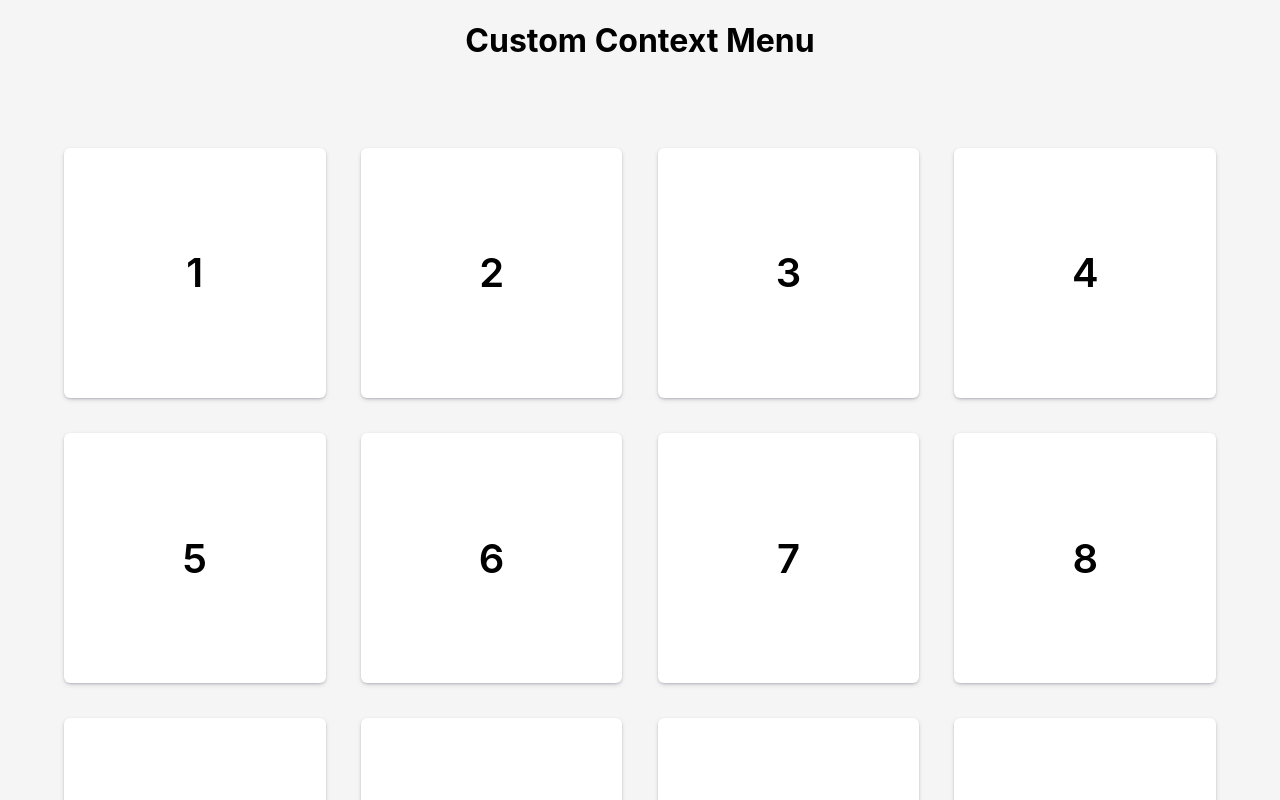
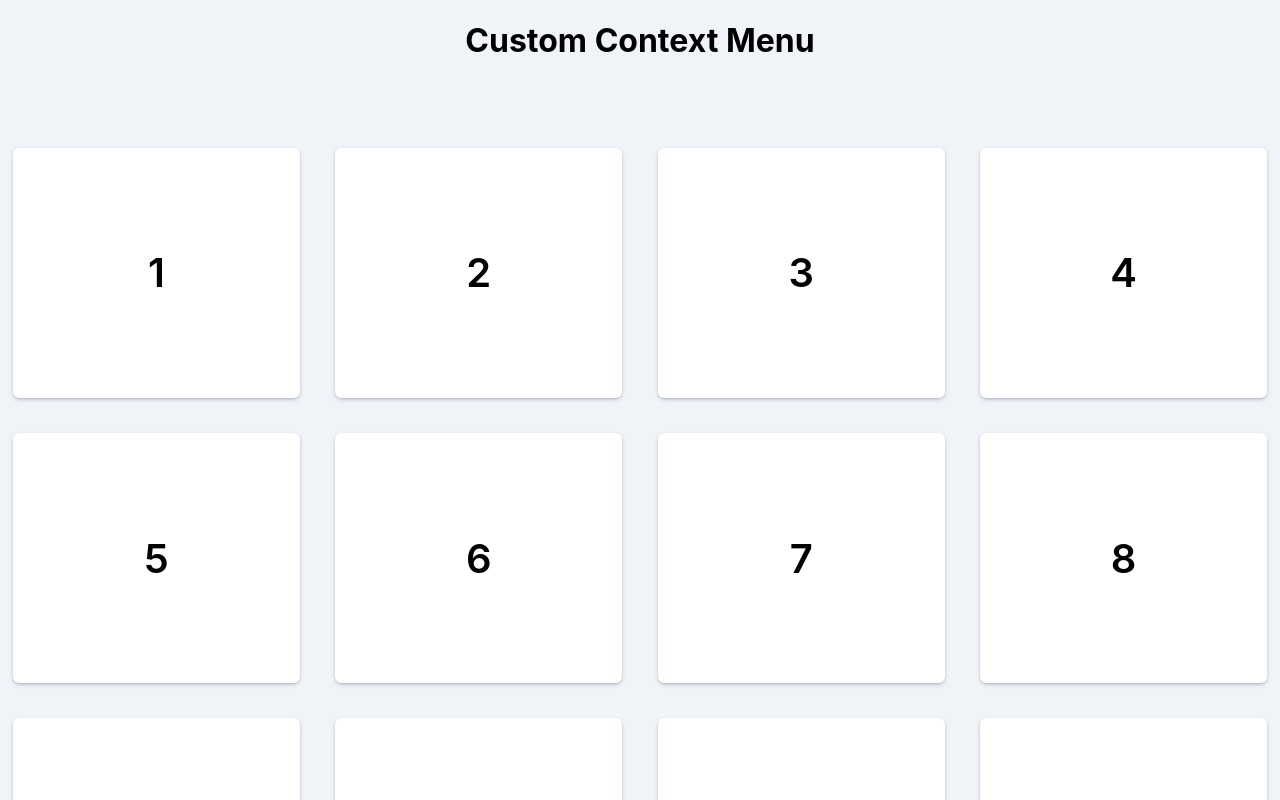
Before and after one commit to sudhir9297/React-Components, a React (Create React App) app: page / in a window 1280 px wide. Built offline with nearby package versions, Linux system fonts and the light colour scheme.

Commit message:
Ui Fixed

```diff
--- a/src/App.js
+++ b/src/App.js
@@ -59,7 +59,7 @@ function App() {
   };
 
   return (
-    <AppContainer>
+    <AppContainer onClick={() => setToggleContextMenu(false)}>
       <h1>Custom Context Menu</h1>
 
       <InnerWrapper>
@@ -99,33 +99,41 @@ const AppContainer = styled.div`
   justify-content: center;
   align-items: center;
   flex-direction: column;
-  background-color: #f5f5f5;
+  background-color: #f0f4f9;
+  color: #000000;
   position: relative;
 `;
 
 const InnerWrapper = styled.div`
-  width: 90%;
+  width: 98%;
   height: 100%;
   margin-top: 50px;
   display: grid;
-  grid-template-columns: repeat(auto-fill, minmax(15rem, 1fr));
+  grid-template-columns: repeat(auto-fill, minmax(14rem, 1fr));
   gap: 2.2rem;
   grid-auto-flow: dense;
   padding: 1rem;
+
   overflow-y: scroll;
+  -ms-overflow-style: none;
+  scrollbar-width: none;
+
+  ::-webkit-scrollbar {
+    display: none;
+  }
 `;
 
 const CardBox = styled.div`
-  background: #fff;
+  background-color: #ffffff;
   height: 250px;
   display: flex;
   align-items: center;
   justify-content: center;
+  color: #000000;
 
   border-radius: 6px;
   box-shadow: rgba(50, 50, 93, 0.25) 0px 2px 5px -1px,
     rgba(0, 0, 0, 0.3) 0px 1px 3px -1px;
-
   font-size: 40px;
   font-weight: 600;
 `;
--- a/src/components/ContextMenu/index.js
+++ b/src/components/ContextMenu/index.js
@@ -1,6 +1,5 @@
 import React from "react";
 import styled from "styled-components";
-import { deleteSvg } from "../../constant";
 
 const ContextMenu = ({ x, y, contextItem, contextClicked }) => {
   return (
@@ -22,12 +21,15 @@ const ContextContainer = styled.div`
   width: 150px;
   height: fit-content;
   z-index: 10;
-  background-color: #fff;
-  border: 1px solid #e2e2e2;
+  background-color: #ffffff;
+  box-shadow: rgba(50, 50, 93, 0.25) 0px 2px 5px -1px,
+    rgba(0, 0, 0, 0.3) 0px 1px 3px -1px;
+
+  border: 1px solid #f5f7fa;
+
+  color: #0d1017;
   font-size: 18px;
   border-radius: 8px;
-  box-shadow: rgba(50, 50, 93, 0.25) 0px 2px 5px -1px,
-    rgba(0, 0, 0, 0.3) 0px 1px 3px -1px;
   left: ${(props) => props.x};
   top: ${(props) => props.y};
 `;
@@ -40,14 +42,16 @@ const ContextMenuItem = styled.div`
 
 const Icon = styled.div`
   margin: 0 5px;
+  height: 100%;
   svg {
-    width: 20px;
-    height: 20px;
+    width: 18px;
+    height: 18px;
+    fill: #0d1017;
   }
 `;
 
 const ContextMenuItemText = styled.div`
-  padding-left: 5px;
+  padding-left: 6px;
   font-weight: 400;
   height: 100%;
   display: flex;
--- a/src/index.css
+++ b/src/index.css
@@ -5,7 +5,7 @@ body {
     sans-serif;
   -webkit-font-smoothing: antialiased;
   -moz-osx-font-smoothing: grayscale;
-  /* overflow: hidden; */
+  overflow: hidden;
 }
 
 code {
```
